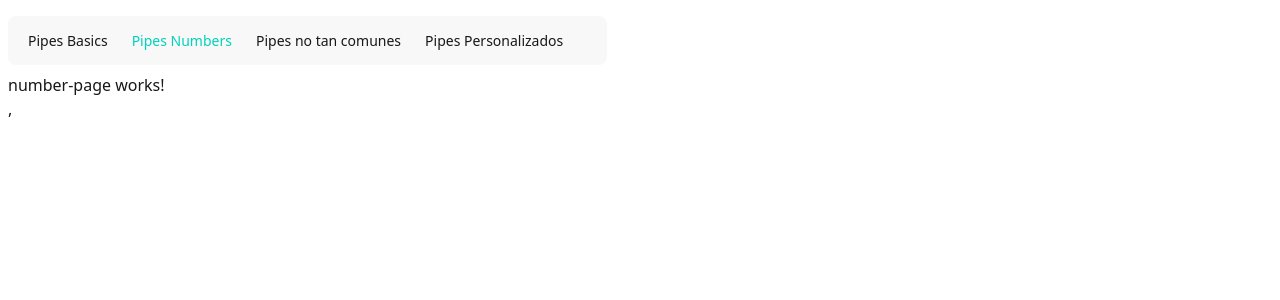
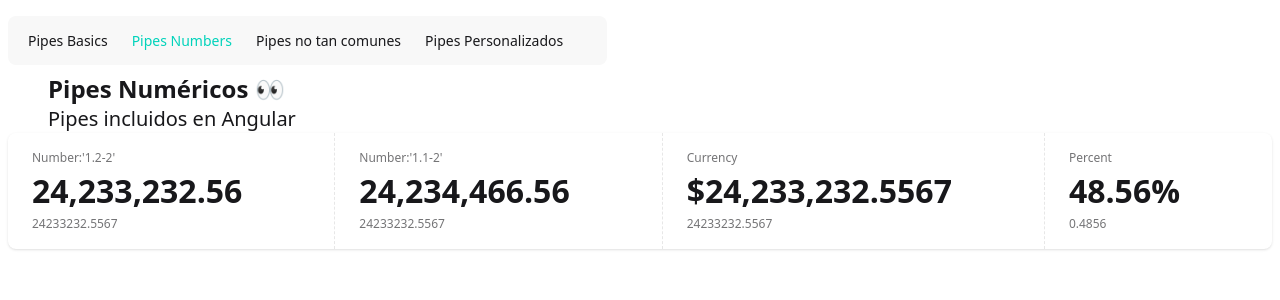
Before and after one commit to stanlyh/05-pipes-app, an Angular app: page /numbers in a window 1280 px wide. Shown: the top 300 px of the page. Built offline with nearby package versions, Linux system fonts and the light colour scheme.

Commit message:
Pipes para numeros

```diff
--- a/src/app/pages/numbers-page/numbers-page.component.html
+++ b/src/app/pages/numbers-page/numbers-page.component.html
@@ -1 +1,30 @@
-<p>number-page works!</p>,
+<section class="mx-10">
+  <h1 class="text-2xl font-bold">Pipes Numéricos 👀</h1>
+  <h3 class="text-xl font-thin">Pipes incluidos en Angular</h3>
+</section>
+
+<div class="stats stats-vertical lg:stats-horizontal shadow w-full">
+  <div class="stat">
+    <div class="stat-title">Number:'1.2-2'</div>
+    <div class="stat-value">{{ totalSells() | number: '1.2-2'}}</div>
+    <div class="stat-desc">{{ totalSells() }}</div>
+  </div>
+
+  <div class="stat">
+    <div class="stat-title">Number:'1.1-2'</div>
+    <div class="stat-value">{{ totalSells() + 1234 | number: '1.1-2'}}</div>
+    <div class="stat-desc">{{ totalSells() }}</div>
+  </div>
+
+  <div class="stat">
+    <div class="stat-title">Currency</div>
+    <div class="stat-value">{{ totalSells() | currency : "CAD" : "symbol-narrow" : "1.4-4" }}</div>
+    <div class="stat-desc">{{ totalSells() }}</div>
+  </div>
+
+    <div class="stat">
+    <div class="stat-title">Percent</div>
+    <div class="stat-value">{{ percent() | percent : "1.2-2" }}</div>
+    <div class="stat-desc">{{ percent() }}</div>
+  </div>
+</div>
--- a/src/app/pages/numbers-page/numbers-page.component.ts
+++ b/src/app/pages/numbers-page/numbers-page.component.ts
@@ -1,8 +1,12 @@
-import { Component } from '@angular/core';
+import { CurrencyPipe, DecimalPipe, PercentPipe } from '@angular/common';
+import { Component, signal } from '@angular/core';
 
 @Component({
   selector: 'app-numbers-page',
-  imports: [],
+  imports: [DecimalPipe, PercentPipe, CurrencyPipe],
   templateUrl: './numbers-page.component.html',
 })
-export default class NumbersPageComponent { }
+export default class NumbersPageComponent {
+  totalSells = signal(24_233_232.5567);
+  percent = signal(0.4856);
+}
```
